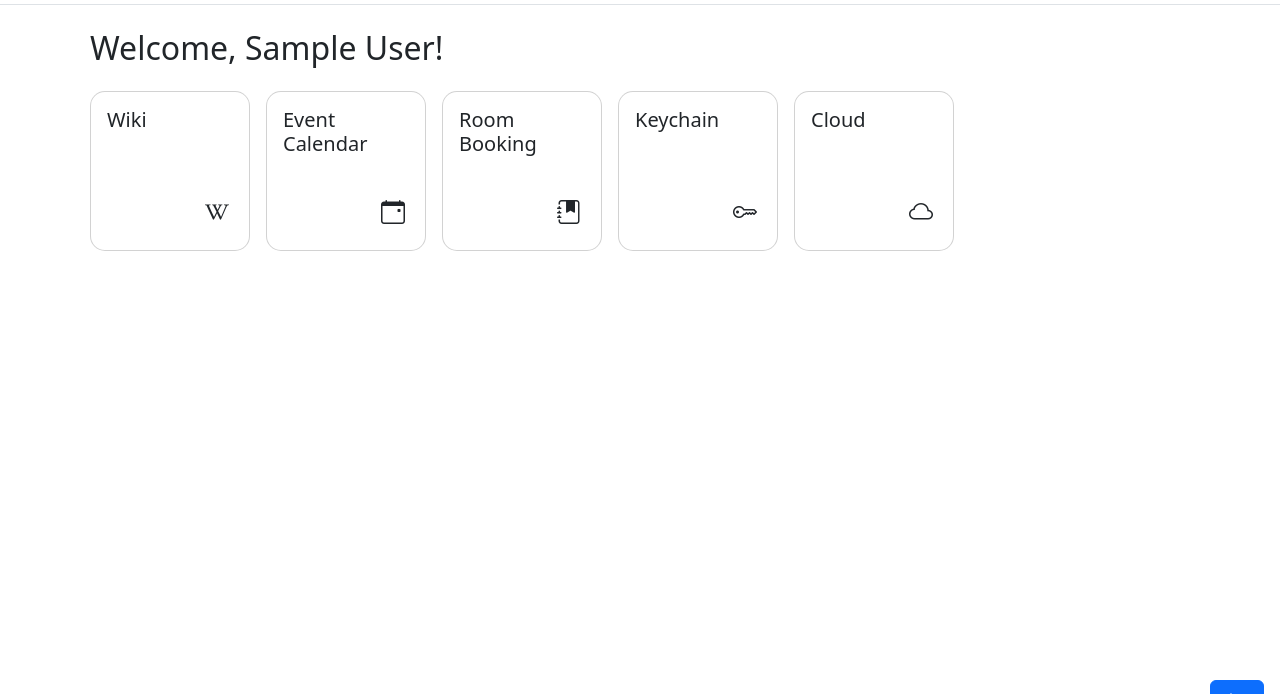
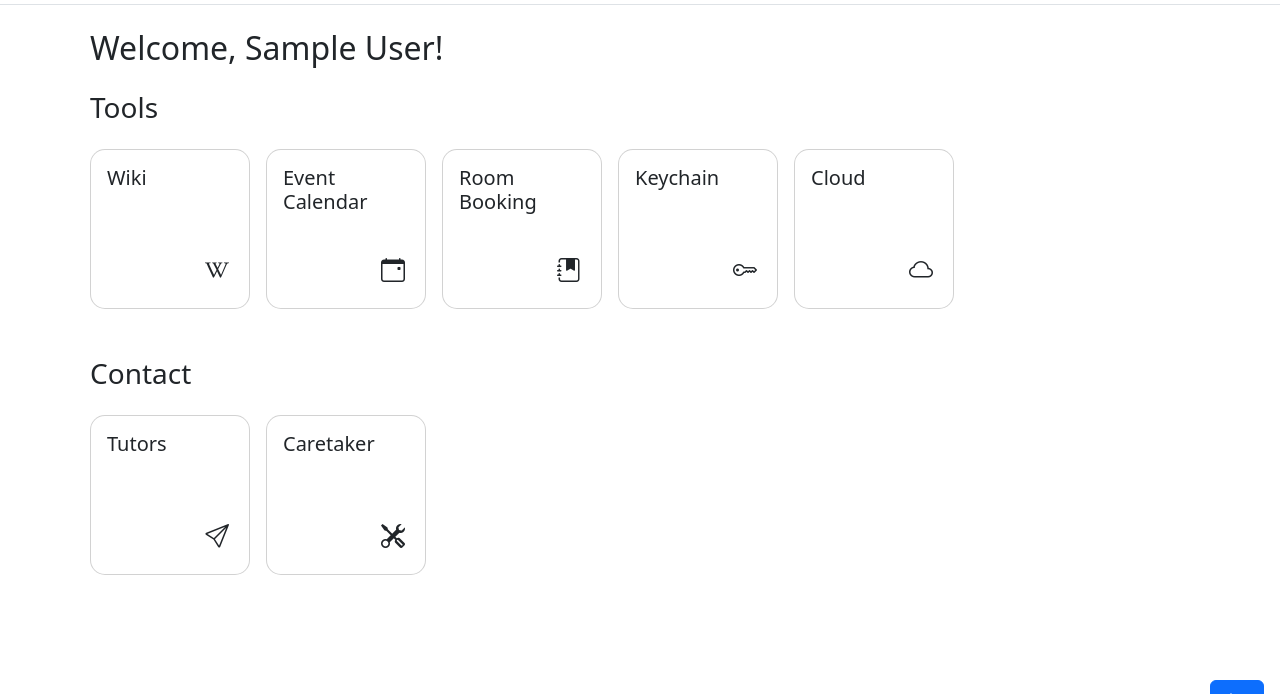
Before and after one commit to Peter-Schneider-Wohnheim/psw-hub, a PHP site: page / in a window 1280 px wide. Shown: the part 62-756 px from the top of the page. Run offline with PHP 8.4, Linux system fonts and the light colour scheme; the visitor is signed in with stand-in values (Sample User, id 1).

Commit message:
Update tiles

```diff
--- a/index.php
+++ b/index.php
@@ -3,17 +3,23 @@ include(__DIR__ . '/includes/header.inc.php');
 require_once(__DIR__ . '/includes/components.php');
 
 echo('<h2 class="h2 mb-4">Welcome, ' . $_SESSION['displayname'] . '!</h2>');
+echo('<h3 class="h3 mb-4 mt-3">Tools</h3>');
 echo('<div class="tiles-container">');
+if (in_array("tutor", $_SESSION['roles']) or in_array("administrator", $_SESSION['roles'])){
+    tile("/tutor/tenants", "Tenant List", "bi-person-lines-fill");
+}
 tile("https://psw-wuerzburg.de/wiki/", "Wiki", "bi-wikipedia");
 tile("/calendar", "Event Calendar", "bi-calendar-event");
 tile("https://booking.psw-wuerzburg.de/", "Room Booking", "bi-journal-bookmark-fill");
 tile("/keychain", "Keychain", "bi-key");
 tile("https://cloud.psw-wuerzburg.de", "Cloud", "bi-cloud");
+
 echo('</div>');
 
-if (in_array("tutor", $_SESSION['roles']) or in_array("administrator", $_SESSION['roles'])){
-    echo('<h2 class="h2 mb-4 mt-5">Tutor</h2>');
-    tile("/tutor/tenants", "Tenant List", "bi-person-lines-fill");
-}
+echo('<h3 class="h3 mb-4 mt-5">Contact</h3>');
+echo('<div class="tiles-container">');
+tile("https://psw-wuerzburg.de/contact", "Tutors", "bi-send");
+tile("https://psw-wuerzburg.de/wiki/caretaker/", "Caretaker", "bi-tools");
+echo('</div>');
 
 include(__DIR__ . '/includes/footer.inc.php');
```
